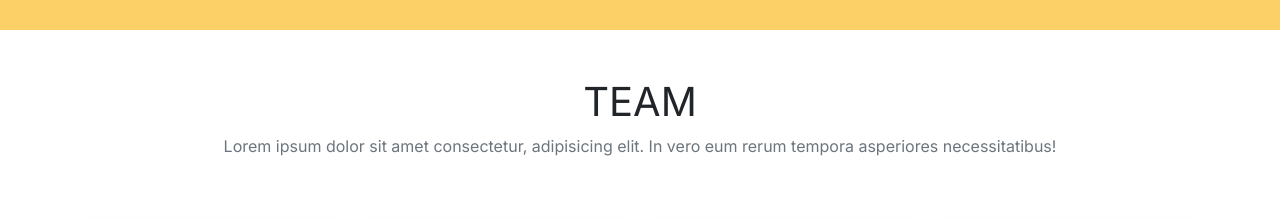
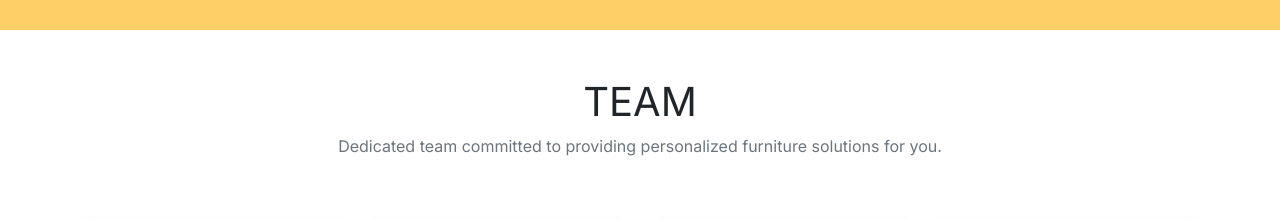
Before and after one commit to SendhyKurniawan/mrsfurniture, a plain HTML site: page index.html in a window 1280 px wide. Shown: the part 2760-2979 px from the top of the page. Drawn offline with nearby package versions, Linux system fonts and the light colour scheme; grey boxes are pictures that could not be loaded.

Commit message:
Update index.html

```diff
--- a/index.html
+++ b/index.html
@@ -209,7 +209,8 @@
       <div class="container" data-aos="fade-up" data-aos-duration="500">
         <div class="row">
           <h1 class="text-center title">TEAM</h1>
-          <p class="text-center text-secondary">Lorem ipsum dolor sit amet consectetur, adipisicing elit. In vero eum rerum tempora asperiores necessitatibus!</p>
+          <p class="text-center text-secondary">Dedicated team committed to providing personalized furniture solutions for you.
+</p>
         </div>
         <!-- Sendhy Kurniawan -->
         <div class="row pt-5">
```
